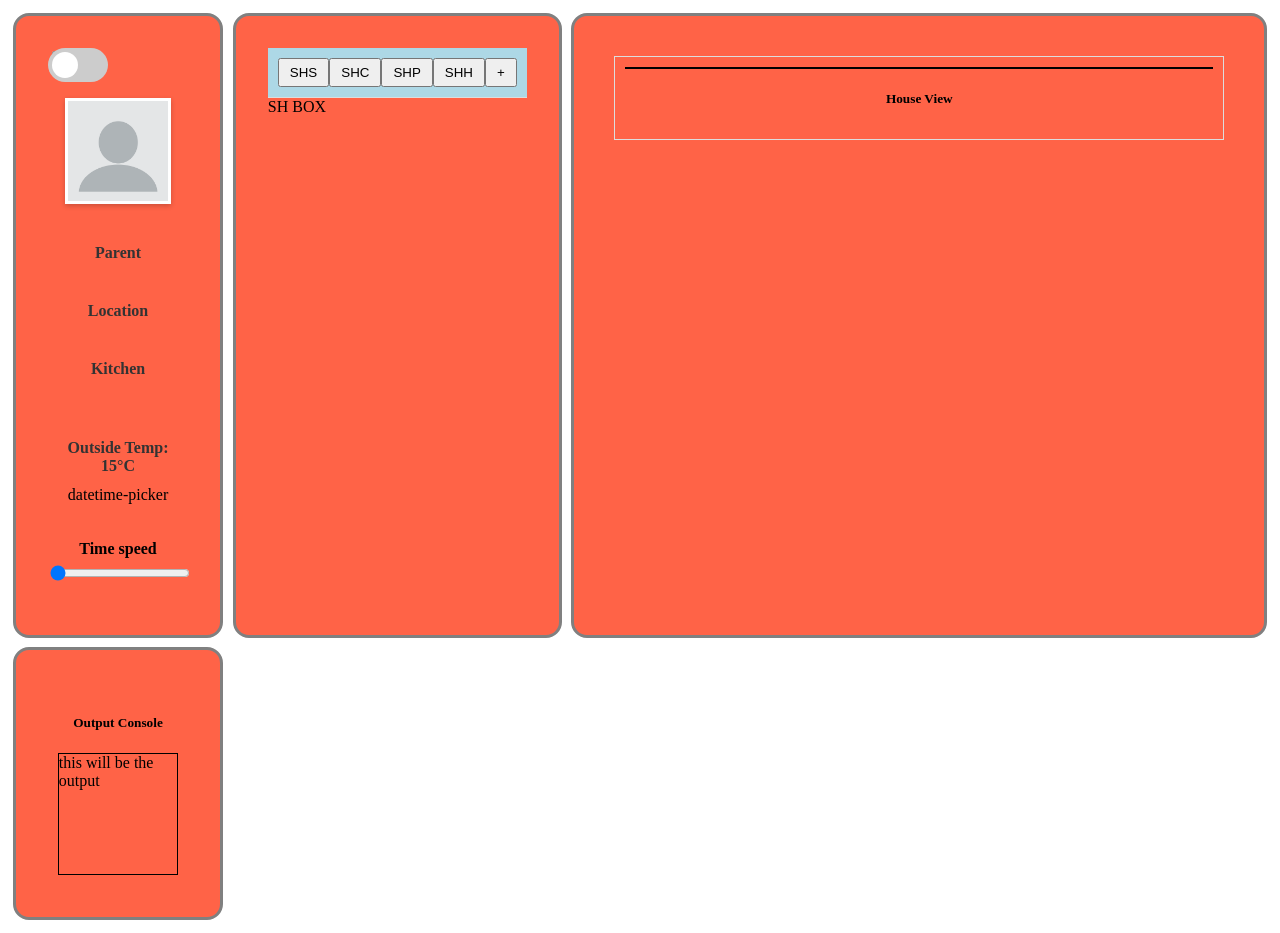
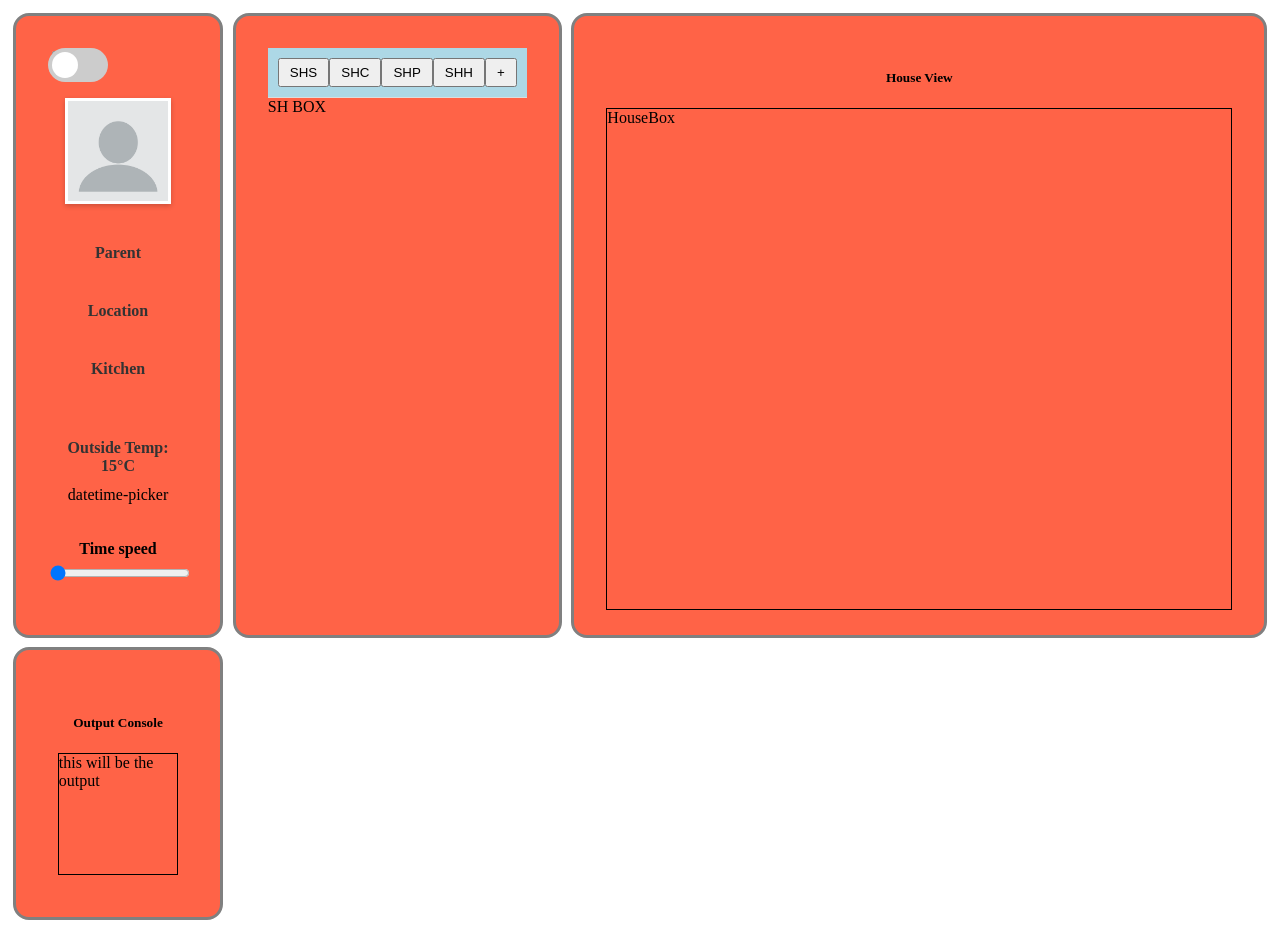
Before and after one commit to Ghawi25/Soen-343-Team-RAYGAK, a React (Vite) app: page / in a window 1280 px wide. Built offline with nearby package versions, Linux system fonts and the light colour scheme.

Commit message:
HouseBox added

```diff
--- /dev/null
+++ b/src/components/HouseBox.tsx
@@ -0,0 +1,5 @@
+function HouseBox() {
+    return(<div>HouseBox</div>);
+}
+
+export default HouseBox;
--- a/src/components/HouseView.tsx
+++ b/src/components/HouseView.tsx
@@ -1,12 +1,12 @@
-
+import HouseBox from "./HouseBox";
 
 function HouseView(){
-    return (<div className="house-view">
+    return (<>
+    <h5 style={{textAlign:'center'}}>House View</h5>
     <div className="houseBox">
-      {}
-    </div>
-    <h5 style={{textAlign:'center'}}>House View</h5>
-  </div>);
+      <HouseBox/>
+    </div></>
+);
 };
 
 export default HouseView;
```
